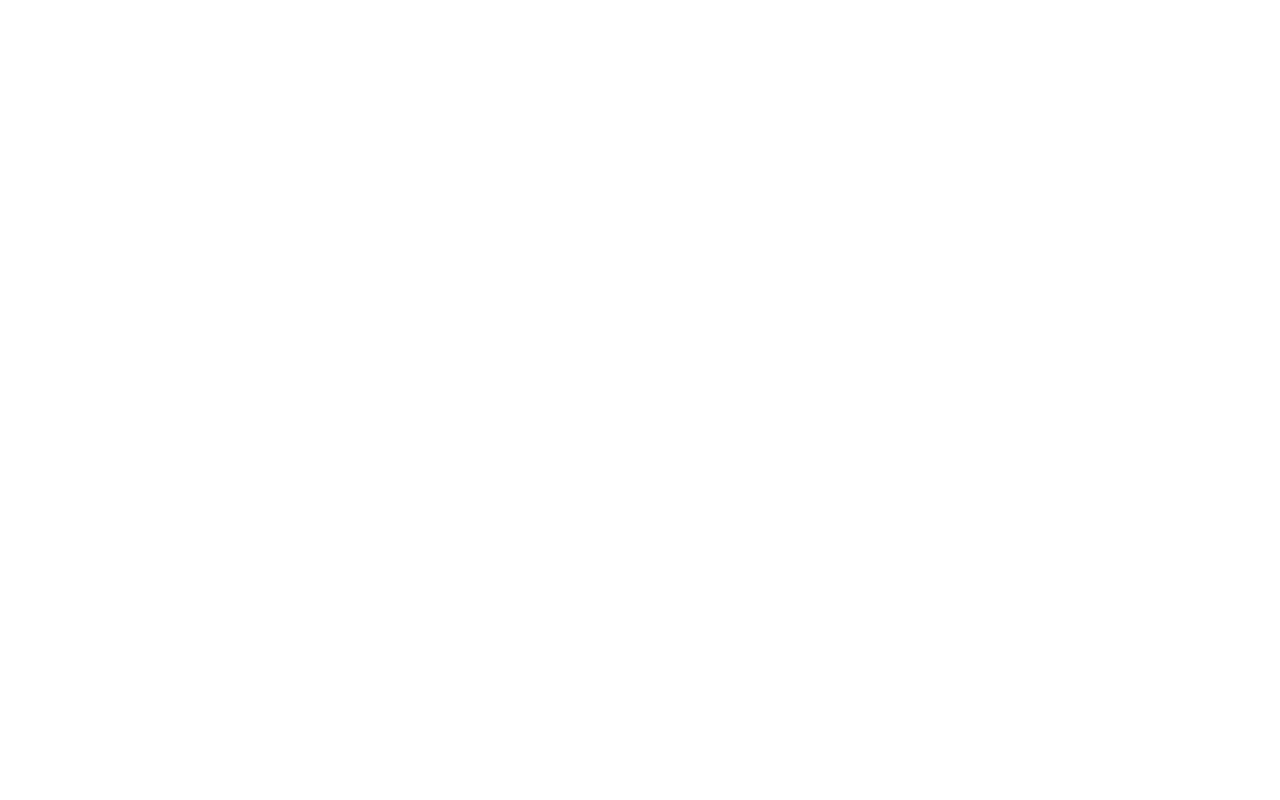
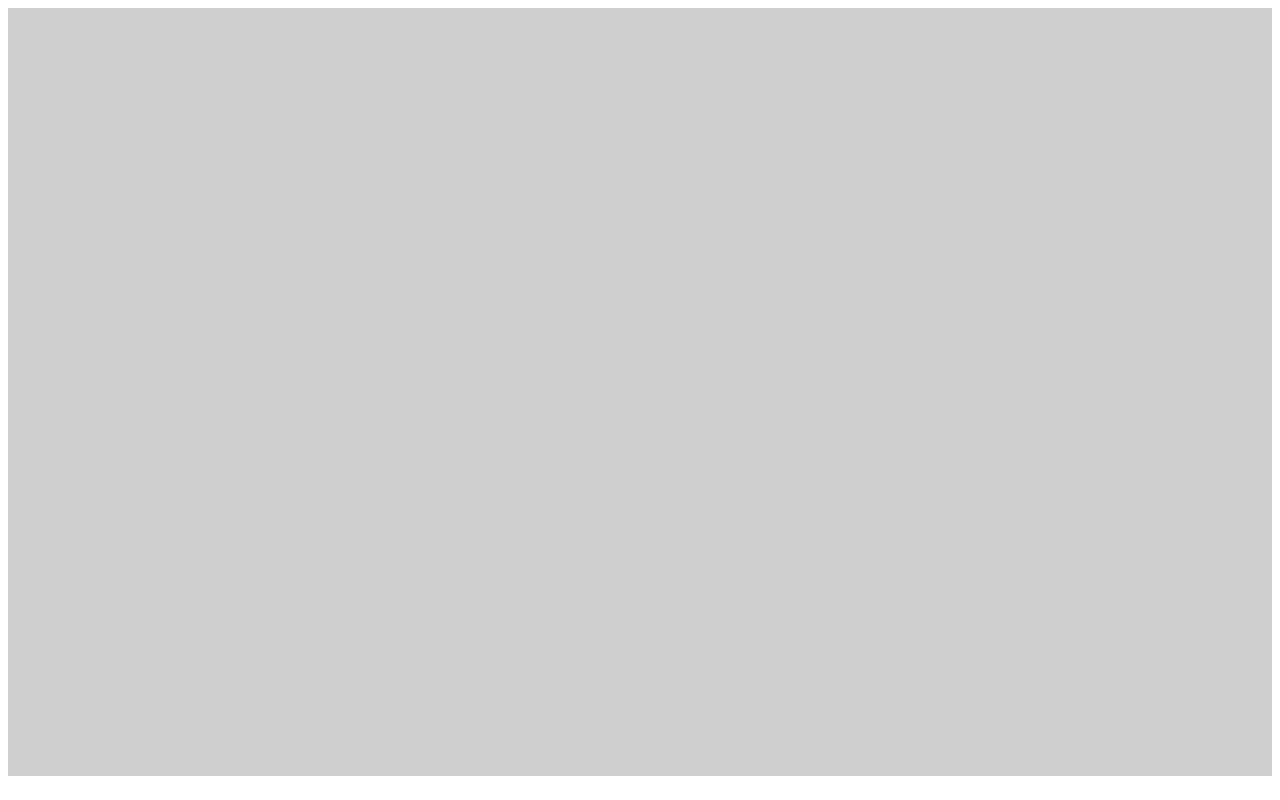
Before and after one commit to axel-schouten/lauriebuttigieg, a plain HTML site: page index.html in a window 1280 px wide. Drawn offline with Linux system fonts and the light colour scheme.

Commit message:
Update index.html

```diff
--- a/index.html
+++ b/index.html
@@ -7,7 +7,7 @@
 </head>
 <body>
 
-       <div id="global">
+       <div id="global" style="witdh:1024px; height:768px; background:#cecece;">
 
 
               <div id="mainHeader">
```
